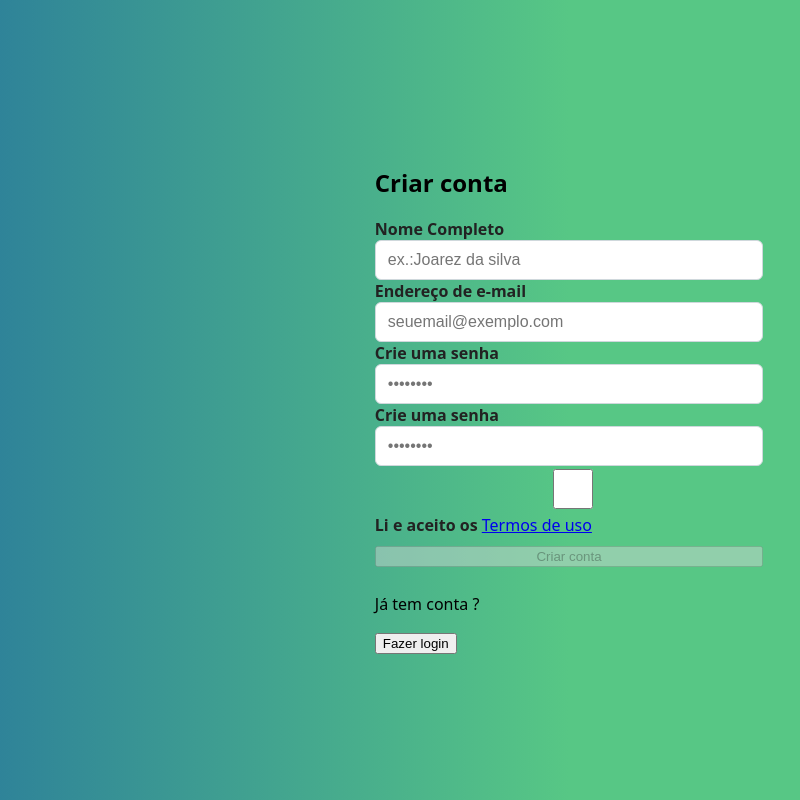
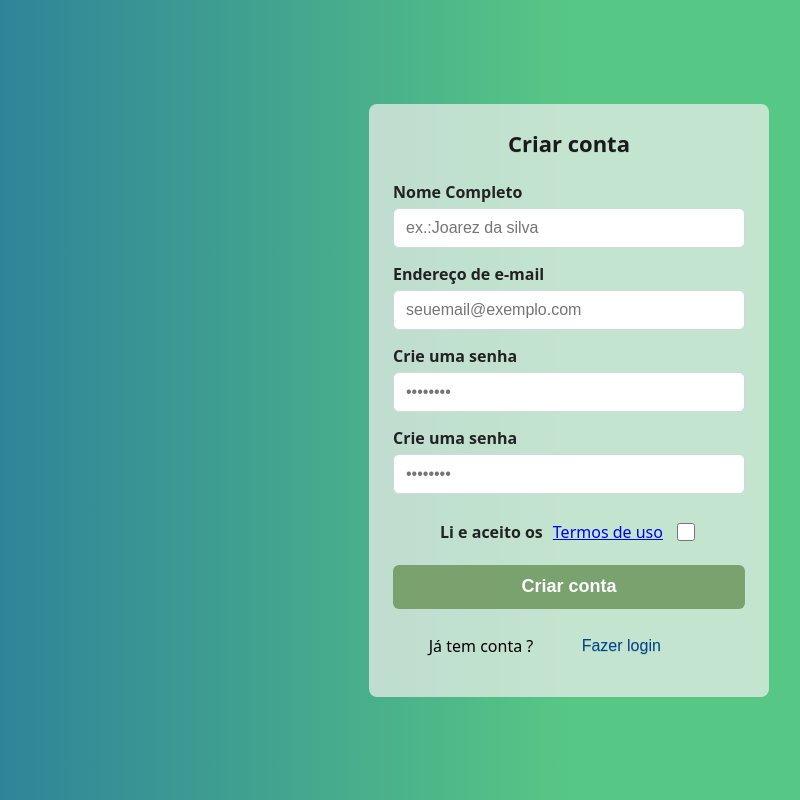
Before and after one commit to kashgarOF/Sistema-de-Login-e-Cadastro, a plain HTML site: page criarConta.html in a window 1280 px wide. Shown: the whole page, without its empty margins (71-871 px from the left). Drawn offline with Linux system fonts and the light colour scheme.

Commit message:
css e htmll do criar conta

```diff
--- a/criarConta.html
+++ b/criarConta.html
@@ -54,9 +54,10 @@
 
             <div class="acoes">
                 <div class="terms">
-                    <input type="checkbox" id="termos" required>
                     <label for="termos" >Li e aceito os</label>
                     <a href="#" target="_blank" rel="noopener">Termos de uso</a>
+                    <input type="checkbox" id="termos" required>
+
                 </div>
 
                 <button type="submit" class="btn-criar" id="btn-criar" disabled>
--- a/css/style.css
+++ b/css/style.css
@@ -199,3 +199,86 @@ button:hover {
   color: #0b3d91;
   text-shadow: 0 1px 0 rgba(35, 196, 102, 0.3);
 }
+
+
+/*---------------CSS-CRIAR-CONTA--------------------*/
+
+#container-criar {
+  background: rgba(241, 241, 238, 0.70);
+  width: 100%;
+  min-width: 400px;
+  border-radius: 8px;
+  padding: 24px;
+  display: flex;
+  flex-direction: column;
+  gap: 16px;
+  border: none;
+  font-size: 16px;
+}
+
+#h2-c-conta {
+  margin: 0 0 8px 0;
+  font-size: 22px;
+  text-align: center;
+  color: #1a1a1a;
+  text-shadow: 0 1px 0 rgba(0, 0, 0, 0.07);
+}
+
+.campo-criar {
+  display: flex;
+  flex-direction: column;
+  gap: 5px;
+  padding-top: 15px;
+}
+
+.terms {
+  display: flex;
+  flex-direction: row;
+  width: 100%;
+  justify-content: center;
+  align-items: center;
+  gap: 10px;
+  padding-top: 15px;
+}
+
+#termos {
+  width: 18px;
+}
+
+.terms>label {
+  width: auto;
+}
+
+#ja-tem-conta {
+  display: flex;
+  flex-direction: row;
+  width: 100%;
+  justify-content: center;
+  align-items: center;
+
+}
+
+#btn-criar {
+  width: 100%;
+  height: 44px;
+  text-align: center;
+  background-color: rgba(110, 151, 93, 0.85);
+  border: none;
+  border-radius: 6px;
+  font-size: 18px;
+  color: #fff;
+  font-weight: 700;
+
+}
+
+#bt-ja-tem {
+  border: none;
+  background: none;
+  width: 50%;
+  text-align: center;
+  padding: 6px 0;
+  font-size: 16px;
+  color: #0b3d91;
+  text-shadow: 0 1px 0 rgba(35, 196, 102, 0.3);
+
+}
```
